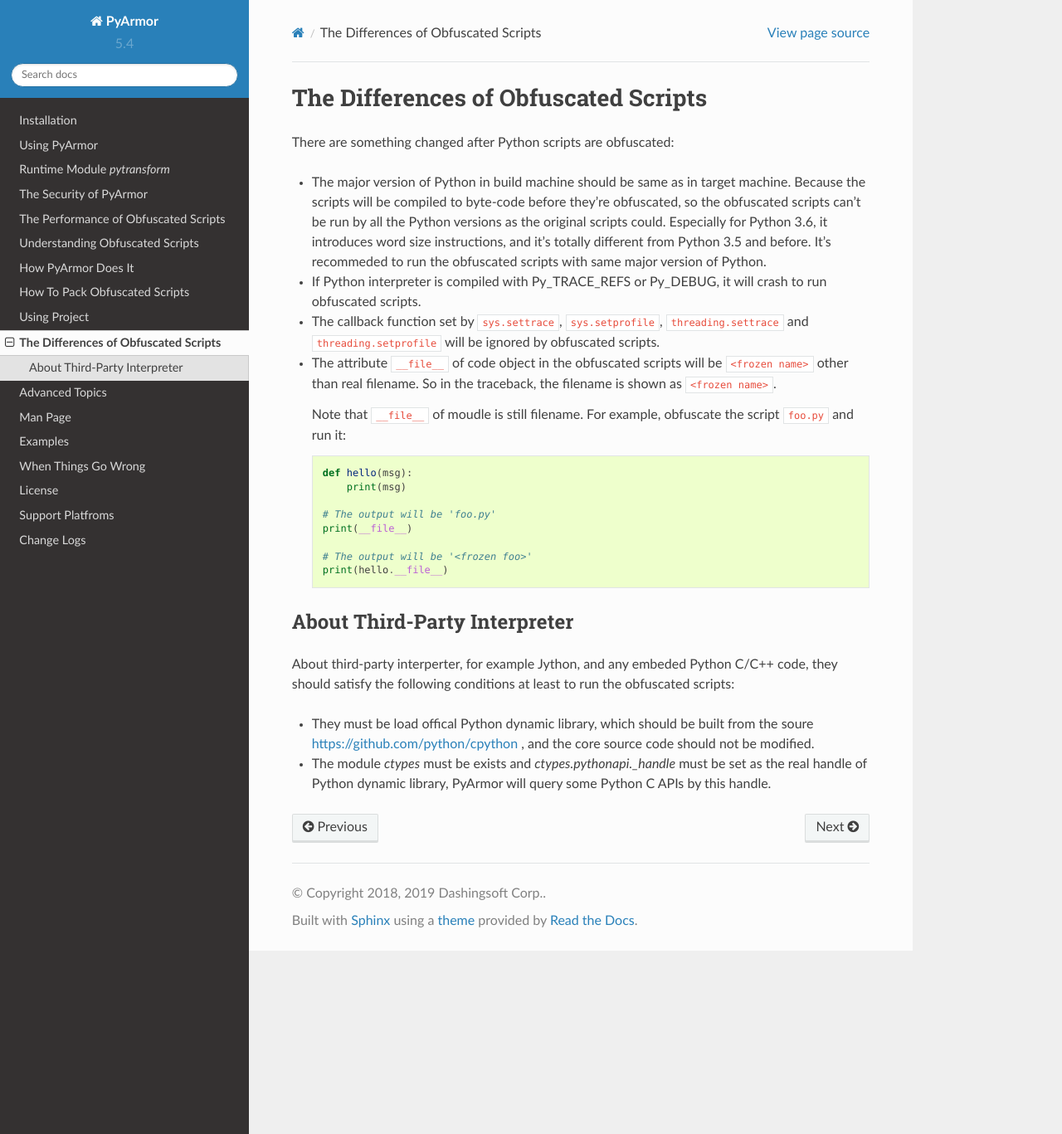
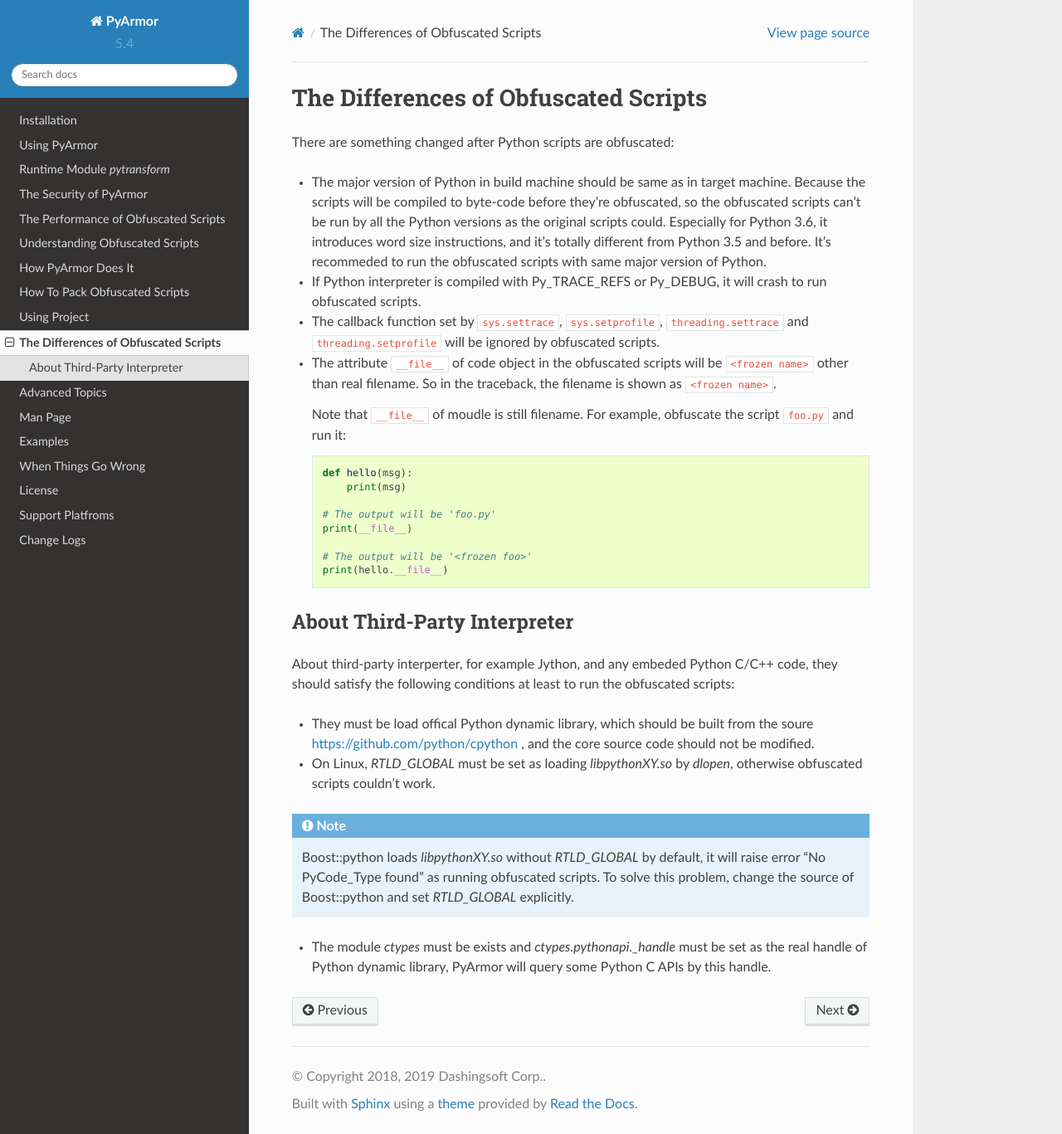
Before and after one commit to dashingsoft/pyarmor, a Sphinx documentation site: the page built from docs/differences.rst, in a window 1280 px wide and 1367 px high. Shown: the whole window at 83% size. Built offline with Sphinx 7.4.7 and the Read the Docs theme 2.0.0, drawn with Linux system fonts in a browser that asks for light colours.

Commit message:
Document boost::python issue

```diff
--- a/docs/differences.rst
+++ b/docs/differences.rst
@@ -47,6 +47,16 @@
   built from the soure https://github.com/python/cpython , and the
   core source code should not be modified.
 
+* On Linux, `RTLD_GLOBAL` must be set as loading `libpythonXY.so` by
+  `dlopen`, otherwise obfuscated scripts couldn't work.
+
+.. note::
+
+   Boost::python loads `libpythonXY.so` without `RTLD_GLOBAL` by
+   default, it will raise error "No PyCode_Type found" as running
+   obfuscated scripts. To solve this problem, change the source of
+   Boost::python and set `RTLD_GLOBAL` explicitly.
+
 * The module `ctypes` must be exists and `ctypes.pythonapi._handle`
   must be set as the real handle of Python dynamic library, PyArmor
   will query some Python C APIs by this handle.
```
